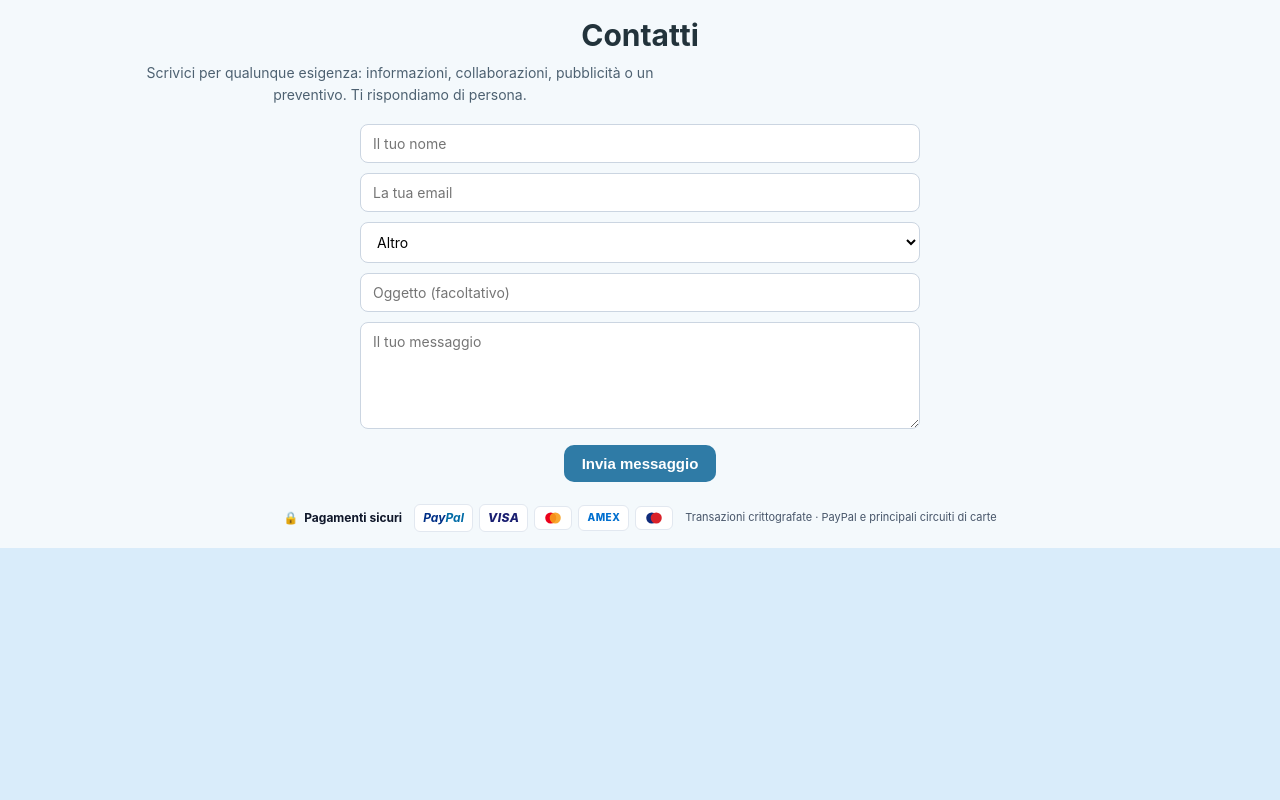
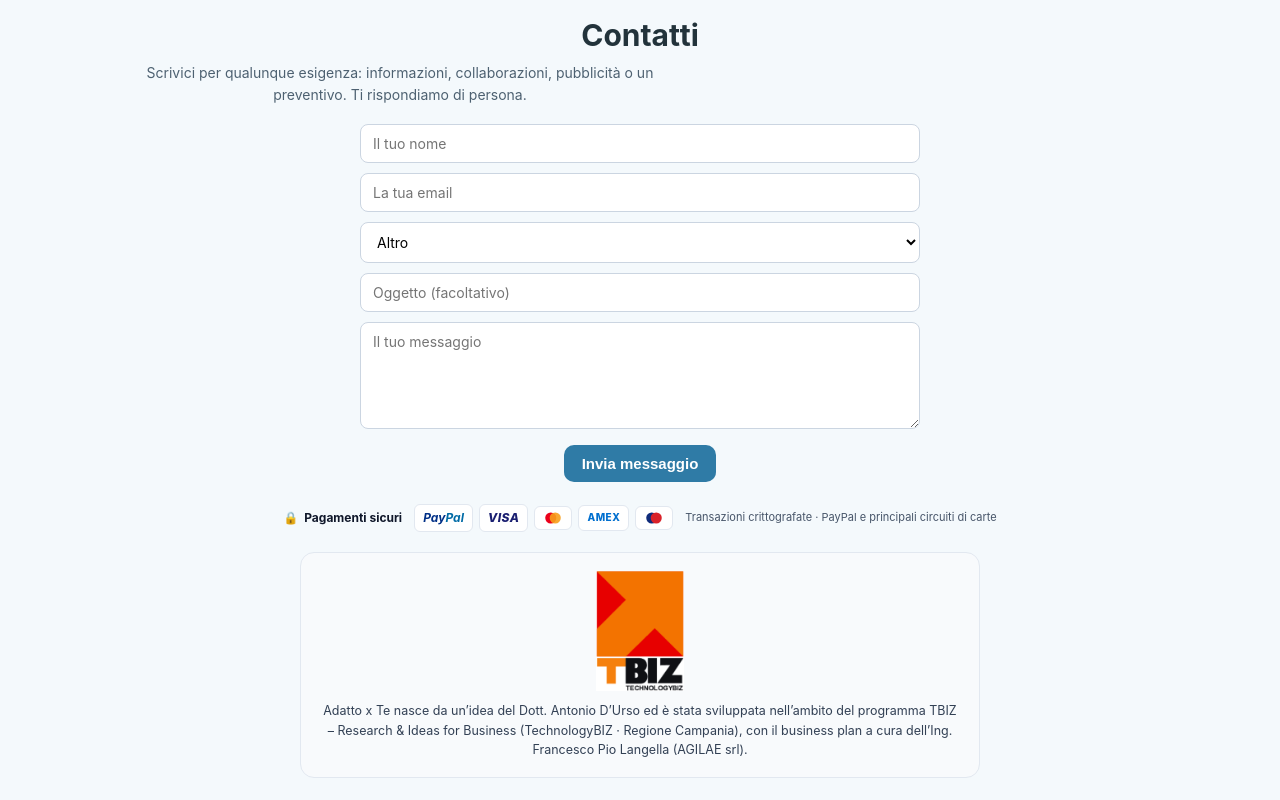
Before and after one commit to antonio-durso/adattoxte, a React (Vite) app in the folder frontend/: page / in a window 1280 px wide. Shown: the part 7653-8453 px from the top of the page. Before the commit the page ends 8201 px from the top, so only its background shows below. Built offline with nearby package versions, Linux system fonts and the light colour scheme; no server answers.

Commit message:
Footer: marchio TBIZ (TechnologyBIZ, Regione Campania) + effetto portale su pagine statiche (logo Adatto x Te al tocco)

```diff
--- a/frontend/public/static.js
+++ b/frontend/public/static.js
@@ -228,6 +228,38 @@
     });
   });
 
+  // ---- Effetto portale: anelli + logo "Adatto x Te" al tocco (come in React) ----
+  // Sui percorsi React questo listener viene rimosso da __disableStatic qui sotto.
+  var portalTouch = document.querySelector('.portal-touch');
+  if (portalTouch) {
+    var portalReduced = window.matchMedia('(prefers-reduced-motion: reduce)').matches;
+    on(window, 'pointerdown', function (e) {
+      if (portalReduced) return;
+      if (e.button !== undefined && e.button !== 0) return; // solo tasto sinistro
+      if (portalTouch.childElementCount > 6) portalTouch.firstChild.remove();
+      var cluster = document.createElement('div');
+      cluster.className = 'ti-cluster';
+      cluster.style.left = e.clientX + 'px';
+      cluster.style.top = e.clientY + 'px';
+      for (var i = 0; i < 5; i++) {
+        var ring = document.createElement('div');
+        ring.className = 'ti-ring';
+        ring.style.width = (110 + i * 42) + 'px';
+        ring.style.height = (110 + i * 42) + 'px';
+        ring.style.animationDelay = (i * 90) + 'ms';
+        cluster.appendChild(ring);
+      }
+      var logo = document.createElement('span');
+      logo.className = 'logo ti-logo';
+      logo.setAttribute('aria-hidden', 'true');
+      logo.innerHTML =
+        '<span class="logo-line"></span><span class="logo-text">Adatto <em>x</em> Te</span><span class="logo-line"></span>';
+      cluster.appendChild(logo);
+      portalTouch.appendChild(cluster);
+      setTimeout(function () { cluster.remove(); }, 2300);
+    });
+  }
+
   // Espone la funzione per disattivare tutto quando React monta
   window.__disableStatic = function () {
     handlers.forEach(function (h) { h[0].removeEventListener(h[1], h[2]); });
--- a/frontend/src/components/Footer.jsx
+++ b/frontend/src/components/Footer.jsx
@@ -137,6 +137,30 @@ export default function Footer() {
         </div>
         <span style={{ fontSize: 11, color: '#475569' }}>{t('footer.paymentsNote')}</span>
       </div>
+      {/* Marchio TBIZ – Research & Ideas for Business (Regione Campania) */}
+      <div className="container" style={{ paddingTop: 4, paddingBottom: 22, textAlign: 'center' }}>
+        <div
+          style={{
+            display: 'inline-flex',
+            flexDirection: 'column',
+            alignItems: 'center',
+            gap: 10,
+            maxWidth: 680,
+            background: '#f8fafc',
+            border: '1px solid #e2e8f0',
+            borderRadius: 14,
+            padding: '18px 22px',
+          }}
+        >
+          <img
+            src="/images/tbiz-logo.png"
+            alt="TBIZ – Research & Ideas for Business (TechnologyBIZ)"
+            style={{ height: 120, width: 'auto', display: 'block' }}
+            loading="lazy"
+          />
+          <p style={{ margin: 0, fontSize: 12.5, lineHeight: 1.55, color: '#334155' }}>{t('footer.tbizText')}</p>
+        </div>
+      </div>
     </footer>
   );
 }
--- a/frontend/src/i18n.jsx
+++ b/frontend/src/i18n.jsx
@@ -46,6 +46,7 @@ const translations = {
     'footer.tagline': 'Consulenza psicologica online, semplice e accessibile.',
     'footer.payments': 'Pagamenti sicuri',
     'footer.paymentsNote': 'Transazioni crittografate · PayPal e principali circuiti di carte',
+    'footer.tbizText': 'Adatto x Te nasce da un\u2019idea del Dott. Antonio D\u2019Urso ed è stata sviluppata nell\u2019ambito del programma TBIZ \u2013 Research & Ideas for Business (TechnologyBIZ \u00b7 Regione Campania), con il business plan a cura dell\u2019Ing. Francesco Pio Langella (AGILAE srl).',
     'contact.title': 'Contatti',
     'contact.subtitle': 'Scrivici per qualunque esigenza: informazioni, collaborazioni, pubblicità o un preventivo. Ti rispondiamo di persona.',
     'contact.phones': 'Oppure chiamaci direttamente:',
@@ -132,6 +133,7 @@ const translations = {
     'footer.tagline': 'Online psychological counseling, simple and accessible.',
     'footer.payments': 'Secure payments',
     'footer.paymentsNote': 'Encrypted transactions · PayPal and major card networks',
+    'footer.tbizText': 'Adatto x Te was born from an idea by Dr. Antonio D\u2019Urso and was developed within the TBIZ \u2013 Research & Ideas for Business programme (TechnologyBIZ \u00b7 Campania Region), with the business plan by Ing. Francesco Pio Langella (AGILAE srl).',
     'contact.title': 'Contact us',
     'contact.subtitle': 'Write to us for any need: information, collaborations, advertising or a quote. We reply in person.',
     'contact.phones': 'Or call us directly:',
```
Also changed, not shown: frontend/public/images/tbiz-logo.png (added), 1 other file (tests, documents, lock files or other folders).
